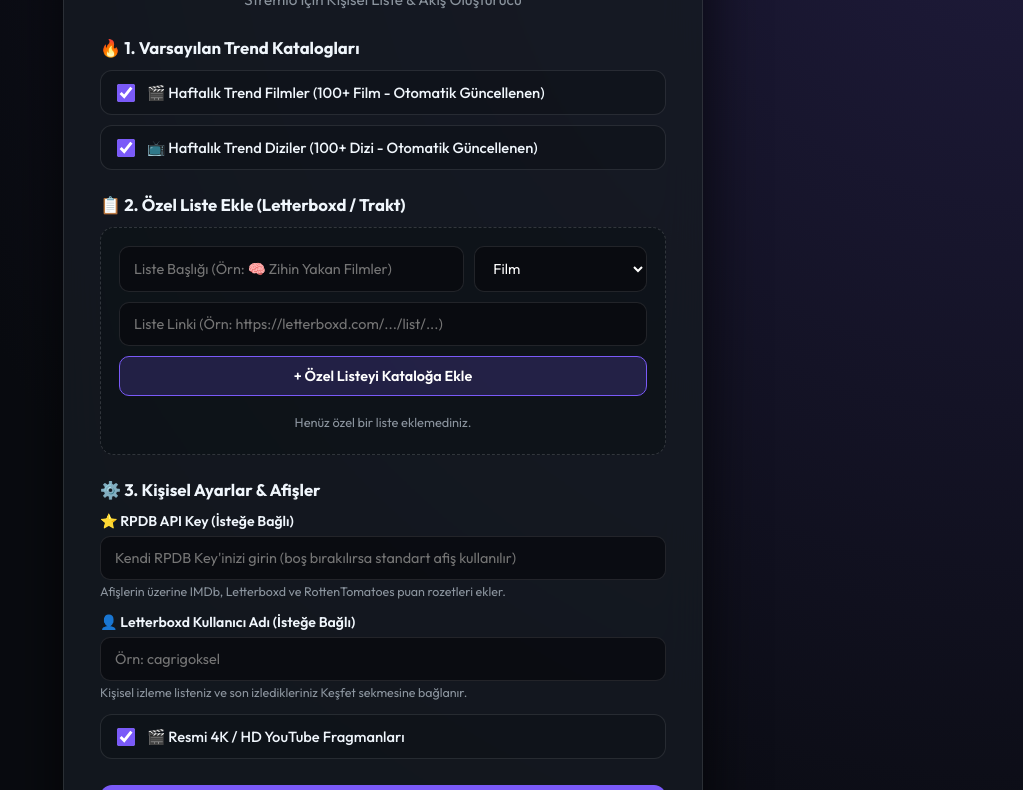
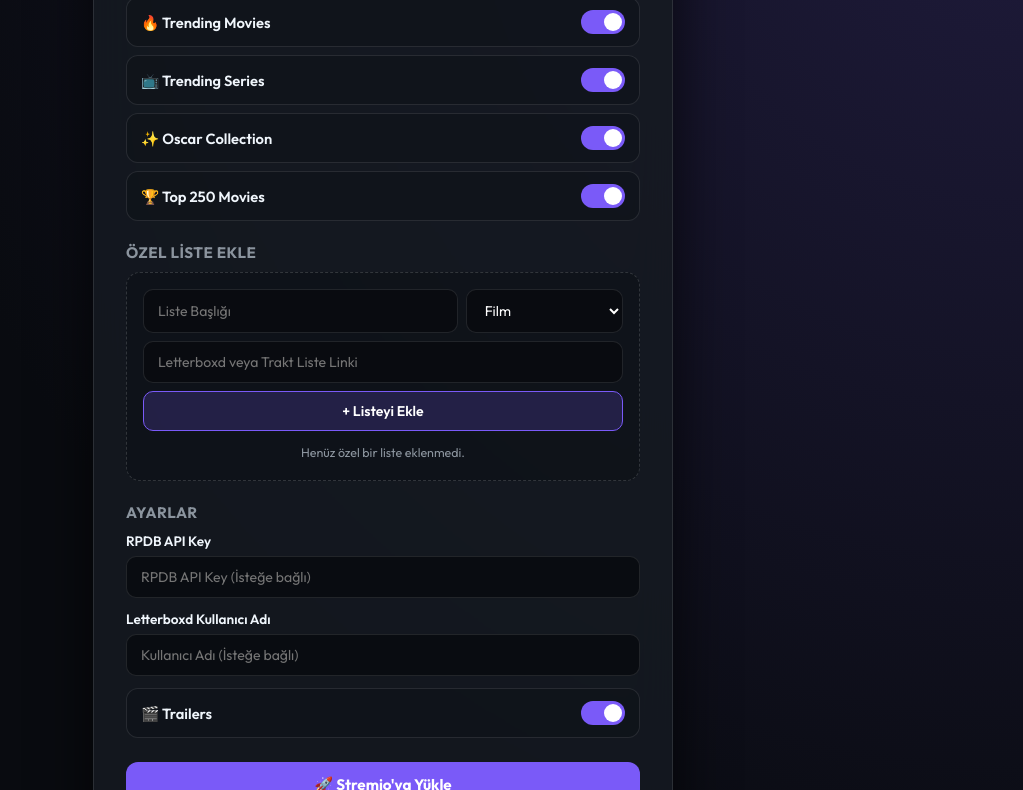
Before and after one commit to cagrigoksel/CinePilot, a website: page public/index.html in a window 1280 px wide. Shown: the part 164-954 px from the top of the page, without its empty margins (257-1280 px from the left). Drawn offline with Linux system fonts and the light colour scheme.

Commit message:
refactor: minimalist CinePilot Studio with 4 core toggle catalogs, custom list box, and direct RPDB input

```diff
--- a/public/index.html
+++ b/public/index.html
@@ -3,19 +3,17 @@
 <head>
   <meta charset="UTF-8">
   <meta name="viewport" content="width=device-width, initial-scale=1.0">
-  <title>CinePilot Studio — Stremio Kişisel Katalog Oluşturucu</title>
+  <title>CinePilot Studio</title>
   <link rel="preconnect" href="https://fonts.googleapis.com">
   <link rel="preconnect" href="https://fonts.gstatic.com" crossorigin>
   <link href="https://fonts.googleapis.com/css2?family=Outfit:wght@300;400;500;600;700;800&display=swap" rel="stylesheet">
   <style>
     :root {
       --bg: #090b10;
-      --card-bg: rgba(22, 27, 34, 0.8);
+      --card-bg: rgba(22, 27, 34, 0.85);
       --border: rgba(255, 255, 255, 0.1);
-      --border-focus: #7a5af8;
       --primary: #7a5af8;
       --primary-hover: #9373f9;
-      --accent: #00d26a;
       --accent-danger: #f85149;
       --text: #f0f6fc;
       --text-muted: #8b949e;
@@ -35,84 +33,94 @@
 
     .container {
       width: 100%;
-      max-width: 640px;
+      max-width: 580px;
       background: var(--card-bg);
       backdrop-filter: blur(20px);
       -webkit-backdrop-filter: blur(20px);
       border: 1px solid var(--border);
-      border-radius: 24px;
-      padding: 36px;
+      border-radius: 20px;
+      padding: 32px;
       box-shadow: 0 24px 60px rgba(0,0,0,0.7);
     }
 
-    .header { text-align: center; margin-bottom: 28px; }
-    .badge {
+    .header { text-align: center; margin-bottom: 24px; }
+    h1 { font-size: 2.1rem; font-weight: 800; letter-spacing: -0.5px; }
+
+    .section-title {
+      font-size: 0.95rem;
+      font-weight: 700;
+      text-transform: uppercase;
+      letter-spacing: 0.5px;
+      color: var(--text-muted);
+      margin: 22px 0 10px 0;
+    }
+
+    /* Switch Component */
+    .switch-row {
+      display: flex;
+      align-items: center;
+      justify-content: space-between;
+      padding: 12px 14px;
+      background: rgba(13, 17, 23, 0.5);
+      border: 1px solid var(--border);
+      border-radius: 12px;
+      margin-bottom: 8px;
+    }
+    .switch-label { font-size: 0.92rem; font-weight: 600; }
+
+    .switch {
+      position: relative;
       display: inline-block;
-      padding: 5px 14px;
-      background: rgba(122, 90, 248, 0.15);
-      color: var(--primary-hover);
-      border: 1px solid rgba(122, 90, 248, 0.3);
-      border-radius: 100px;
-      font-size: 0.75rem;
-      font-weight: 700;
-      letter-spacing: 1px;
-      text-transform: uppercase;
+      width: 44px;
+      height: 24px;
+    }
+    .switch input { opacity: 0; width: 0; height: 0; }
+    .slider {
+      position: absolute;
+      cursor: pointer;
+      top: 0; left: 0; right: 0; bottom: 0;
+      background-color: rgba(255, 255, 255, 0.15);
+      transition: .3s;
+      border-radius: 24px;
+    }
+    .slider:before {
+      position: absolute;
+      content: "";
+      height: 18px;
+      width: 18px;
+      left: 3px;
+      bottom: 3px;
+      background-color: white;
+      transition: .3s;
+      border-radius: 50%;
+    }
+    input:checked + .slider { background-color: var(--primary); }
+    input:checked + .slider:before { transform: translateX(20px); }
+
+    /* Custom List Card Builder */
+    .custom-list-box {
+      background: rgba(13, 17, 23, 0.6);
+      border: 1px dashed rgba(255, 255, 255, 0.15);
+      border-radius: 14px;
+      padding: 16px;
       margin-bottom: 12px;
     }
 
-    h1 { font-size: 2rem; font-weight: 800; letter-spacing: -0.5px; margin-bottom: 6px; }
-    p.subtitle { color: var(--text-muted); font-size: 0.95rem; }
-
-    .section-title {
-      font-size: 1.05rem;
-      font-weight: 700;
-      margin: 24px 0 12px 0;
-      display: flex;
-      align-items: center;
-      gap: 8px;
-      color: var(--text);
-    }
-
-    .checkbox-group {
-      display: flex;
-      align-items: center;
-      gap: 12px;
-      padding: 12px 16px;
-      background: rgba(13, 17, 23, 0.5);
-      border: 1px solid var(--border);
-      border-radius: 12px;
-      margin-bottom: 10px;
-      cursor: pointer;
-      transition: border-color 0.2s, background 0.2s;
-    }
-    .checkbox-group:hover { border-color: rgba(255, 255, 255, 0.2); background: rgba(13, 17, 23, 0.7); }
-    .checkbox-group input { width: 18px; height: 18px; accent-color: var(--primary); }
-    .checkbox-group label { margin-bottom: 0; font-weight: 500; cursor: pointer; flex: 1; font-size: 0.92rem; }
-
-    /* Custom List Card */
-    .custom-list-builder {
-      background: rgba(13, 17, 23, 0.6);
-      border: 1px dashed rgba(255, 255, 255, 0.15);
-      border-radius: 14px;
-      padding: 18px;
-      margin-bottom: 16px;
-    }
-
-    .input-row {
+    .input-grid {
       display: grid;
       grid-template-columns: 2fr 1fr;
-      gap: 10px;
-      margin-bottom: 10px;
+      gap: 8px;
+      margin-bottom: 8px;
     }
 
     input[type="text"], select {
       width: 100%;
-      padding: 12px 14px;
-      background: rgba(9, 11, 16, 0.8);
+      padding: 11px 14px;
+      background: rgba(9, 11, 16, 0.85);
       border: 1px solid var(--border);
       border-radius: 10px;
       color: #fff;
-      font-size: 0.9rem;
+      font-size: 0.88rem;
       outline: none;
       transition: border-color 0.2s;
     }
@@ -126,54 +134,53 @@
       color: #fff;
       border-radius: 10px;
       font-weight: 600;
-      font-size: 0.9rem;
+      font-size: 0.88rem;
       cursor: pointer;
       transition: background 0.2s;
     }
     .btn-add:hover { background: var(--primary); }
 
-    .list-items-container {
+    .list-container {
       display: flex;
       flex-direction: column;
-      gap: 8px;
-      margin-top: 12px;
+      gap: 6px;
+      margin-top: 10px;
     }
 
-    .list-item-card {
+    .list-card {
       display: flex;
       align-items: center;
       justify-content: space-between;
-      padding: 10px 14px;
-      background: rgba(22, 27, 34, 0.9);
+      padding: 8px 12px;
+      background: rgba(22, 27, 34, 0.95);
       border: 1px solid var(--border);
-      border-radius: 10px;
-      font-size: 0.88rem;
+      border-radius: 8px;
+      font-size: 0.85rem;
     }
-    .list-item-info { display: flex; align-items: center; gap: 8px; overflow: hidden; }
-    .list-item-name { font-weight: 600; }
-    .list-item-type { font-size: 0.75rem; padding: 2px 6px; background: rgba(255,255,255,0.1); border-radius: 4px; }
-    .btn-delete {
+    .list-info { display: flex; align-items: center; gap: 8px; overflow: hidden; }
+    .list-name { font-weight: 600; }
+    .list-tag { font-size: 0.7rem; padding: 2px 6px; background: rgba(255,255,255,0.1); border-radius: 4px; }
+    .btn-del {
       background: none;
       border: none;
       color: var(--accent-danger);
       cursor: pointer;
-      font-size: 1rem;
-      padding: 4px;
+      font-size: 0.95rem;
+      padding: 2px 6px;
     }
 
-    .form-group { margin-bottom: 14px; }
-    label.input-label { display: block; font-weight: 600; font-size: 0.88rem; margin-bottom: 6px; color: var(--text); }
-    .hint { font-size: 0.78rem; color: var(--text-muted); margin-top: 4px; }
+    .form-group { margin-bottom: 12px; }
+    label.field-label { display: block; font-weight: 600; font-size: 0.85rem; margin-bottom: 6px; color: var(--text); }
 
-    .btn-container { display: flex; flex-direction: column; gap: 10px; margin-top: 26px; }
+    .btn-container { display: flex; flex-direction: column; gap: 8px; margin-top: 24px; }
 
     .btn {
       width: 100%;
-      padding: 14px;
+      padding: 13px;
       border: none;
       border-radius: 12px;
       font-weight: 700;
-      font-size: 1rem;
+      font-size: 0.95rem;
       cursor: pointer;
       display: flex;
       justify-content: center;
@@ -189,12 +196,12 @@
     .btn-secondary:hover { background: rgba(255, 255, 255, 0.15); }
 
     .manifest-box {
-      margin-top: 16px;
-      padding: 12px;
+      margin-top: 14px;
+      padding: 10px;
       background: #0d1117;
       border-radius: 8px;
       font-family: monospace;
-      font-size: 0.78rem;
+      font-size: 0.75rem;
       color: #58a6ff;
       word-break: break-all;
       border: 1px solid #30363d;
@@ -206,60 +213,82 @@
 
   <div class="container">
     <div class="header">
-      <div class="badge">✨ MODÜLER KATALOG STÜDYOSU v5.0</div>
       <h1>CinePilot Studio</h1>
-      <p class="subtitle">Stremio İçin Kişisel Liste & Akış Oluşturucu</p>
     </div>
 
-    <!-- 1. Varsayılan Şablonlar -->
-    <div class="section-title">🔥 1. Varsayılan Trend Katalogları</div>
-    <div class="checkbox-group">
-      <input type="checkbox" id="enableTrendingMovies" checked>
-      <label for="enableTrendingMovies">🎬 Haftalık Trend Filmler (100+ Film - Otomatik Güncellenen)</label>
+    <!-- 1. Küratörlük Listeleri (4 Switch) -->
+    <div class="section-title">Kataloglar</div>
+
+    <div class="switch-row">
+      <span class="switch-label">🔥 Trending Movies</span>
+      <label class="switch">
+        <input type="checkbox" id="enableTrendingMovies" checked>
+        <span class="slider"></span>
+      </label>
     </div>
-    <div class="checkbox-group">
-      <input type="checkbox" id="enableTrendingSeries" checked>
-      <label for="enableTrendingSeries">📺 Haftalık Trend Diziler (100+ Dizi - Otomatik Güncellenen)</label>
+
+    <div class="switch-row">
+      <span class="switch-label">📺 Trending Series</span>
+      <label class="switch">
+        <input type="checkbox" id="enableTrendingSeries" checked>
+        <span class="slider"></span>
+      </label>
+    </div>
+
+    <div class="switch-row">
+      <span class="switch-label">✨ Oscar Collection</span>
+      <label class="switch">
+        <input type="checkbox" id="enableOscar" checked>
+        <span class="slider"></span>
+      </label>
+    </div>
+
+    <div class="switch-row">
+      <span class="switch-label">🏆 Top 250 Movies</span>
+      <label class="switch">
+        <input type="checkbox" id="enableTop250" checked>
+        <span class="slider"></span>
+      </label>
     </div>
 
     <!-- 2. Özel Liste Ekleme -->
-    <div class="section-title">📋 2. Özel Liste Ekle (Letterboxd / Trakt)</div>
-    <div class="custom-list-builder">
-      <div class="input-row">
-        <input type="text" id="newListTitle" placeholder="Liste Başlığı (Örn: 🧠 Zihin Yakan Filmler)">
+    <div class="section-title">Özel Liste Ekle</div>
+    <div class="custom-list-box">
+      <div class="input-grid">
+        <input type="text" id="newListTitle" placeholder="Liste Başlığı">
         <select id="newListType">
           <option value="movie">Film</option>
           <option value="series">Dizi</option>
         </select>
       </div>
-      <input type="text" id="newListUrl" placeholder="Liste Linki (Örn: https://letterboxd.com/.../list/...)" style="margin-bottom: 10px;">
-      <button type="button" class="btn-add" id="addListBtn">+ Özel Listeyi Kataloğa Ekle</button>
+      <input type="text" id="newListUrl" placeholder="Letterboxd veya Trakt Liste Linki" style="margin-bottom: 8px;">
+      <button type="button" class="btn-add" id="addListBtn">+ Listeyi Ekle</button>
 
-      <div class="list-items-container" id="customListsContainer">
-        <!-- Dynamic list items will appear here -->
-      </div>
+      <div class="list-container" id="customListsContainer"></div>
     </div>
 
-    <!-- 3. Kişisel Ayarlar & RPDB -->
-    <div class="section-title">⚙️ 3. Kişisel Ayarlar & Afişler</div>
+    <!-- 3. Ayarlar & API Anahtarları -->
+    <div class="section-title">Ayarlar</div>
+
     <div class="form-group">
-      <label class="input-label">⭐ RPDB API Key (İsteğe Bağlı)</label>
-      <input type="text" id="rpdbKey" placeholder="Kendi RPDB Key'inizi girin (boş bırakılırsa standart afiş kullanılır)">
-      <div class="hint">Afişlerin üzerine IMDb, Letterboxd ve RottenTomatoes puan rozetleri ekler.</div>
+      <label class="field-label">RPDB API Key</label>
+      <input type="text" id="rpdbKey" placeholder="RPDB API Key (İsteğe bağlı)">
     </div>
 
     <div class="form-group">
-      <label class="input-label">👤 Letterboxd Kullanıcı Adı (İsteğe Bağlı)</label>
-      <input type="text" id="letterboxdUser" placeholder="Örn: cagrigoksel">
-      <div class="hint">Kişisel izleme listeniz ve son izledikleriniz Keşfet sekmesine bağlanır.</div>
+      <label class="field-label">Letterboxd Kullanıcı Adı</label>
+      <input type="text" id="letterboxdUser" placeholder="Kullanıcı Adı (İsteğe bağlı)">
     </div>
 
-    <div class="checkbox-group">
-      <input type="checkbox" id="enableTrailers" checked>
-      <label for="enableTrailers">🎬 Resmi 4K / HD YouTube Fragmanları</label>
+    <div class="switch-row">
+      <span class="switch-label">🎬 Trailers</span>
+      <label class="switch">
+        <input type="checkbox" id="enableTrailers" checked>
+        <span class="slider"></span>
+      </label>
     </div>
 
-    <!-- 4. Yükleme ve Paylaşım -->
+    <!-- 4. Yükleme -->
     <div class="btn-container">
       <a href="#" id="installBtn" class="btn btn-primary">🚀 Stremio'ya Yükle</a>
       <button type="button" id="copyBtn" class="btn btn-secondary">📋 Manifest Linkini Kopyala</button>
@@ -276,19 +305,19 @@
       container.innerHTML = '';
 
       if (customLists.length === 0) {
-        container.innerHTML = '<div style="font-size:0.8rem; color:var(--text-muted); text-align:center; padding:6px;">Henüz özel bir liste eklemediniz.</div>';
+        container.innerHTML = '<div style="font-size:0.78rem; color:var(--text-muted); text-align:center; padding:4px;">Henüz özel bir liste eklenmedi.</div>';
         return;
       }
 
       customLists.forEach((list, idx) => {
         const div = document.createElement('div');
-        div.className = 'list-item-card';
+        div.className = 'list-card';
         div.innerHTML = `
-          <div class="list-item-info">
-            <span class="list-item-type">${list.type === 'series' ? 'DİZİ' : 'FİLM'}</span>
-            <span class="list-item-name">${escapeHtml(list.name)}</span>
+          <div class="list-info">
+            <span class="list-tag">${list.type === 'series' ? 'DİZİ' : 'FİLM'}</span>
+            <span class="list-name">${escapeHtml(list.name)}</span>
           </div>
-          <button type="button" class="btn-delete" onclick="removeCustomList(${idx})">✕</button>
+          <button type="button" class="btn-del" onclick="removeCustomList(${idx})">✕</button>
         `;
         container.appendChild(div);
       });
@@ -308,7 +337,7 @@
       const url = urlInput.value.trim();
 
       if (!name || !url) {
-        alert('Lütfen liste başlığı ve geçerli bir liste bağlantısı girin.');
+        alert('Lütfen liste başlığı ve geçerli bir liste linki girin.');
         return;
       }
 
@@ -329,6 +358,8 @@
     function updateUrls() {
       const enableTrendingMovies = document.getElementById('enableTrendingMovies').checked;
       const enableTrendingSeries = document.getElementById('enableTrendingSeries').checked;
+      const enableOscar = document.getElementById('enableOscar').checked;
+      const enableTop250 = document.getElementById('enableTop250').checked;
       const enableTrailers = document.getElementById('enableTrailers').checked;
       const rpdbKey = document.getElementById('rpdbKey').value.trim();
       const letterboxdUser = document.getElementById('letterboxdUser').value.trim();
@@ -336,6 +367,8 @@
       const configObj = {
         enableTrendingMovies,
         enableTrendingSeries,
+        enableOscar,
+        enableTop250,
         enableTrailers,
         rpdbKey,
         letterboxdUser,
```
Also changed, not shown: server.js (+94 -19 lines).
